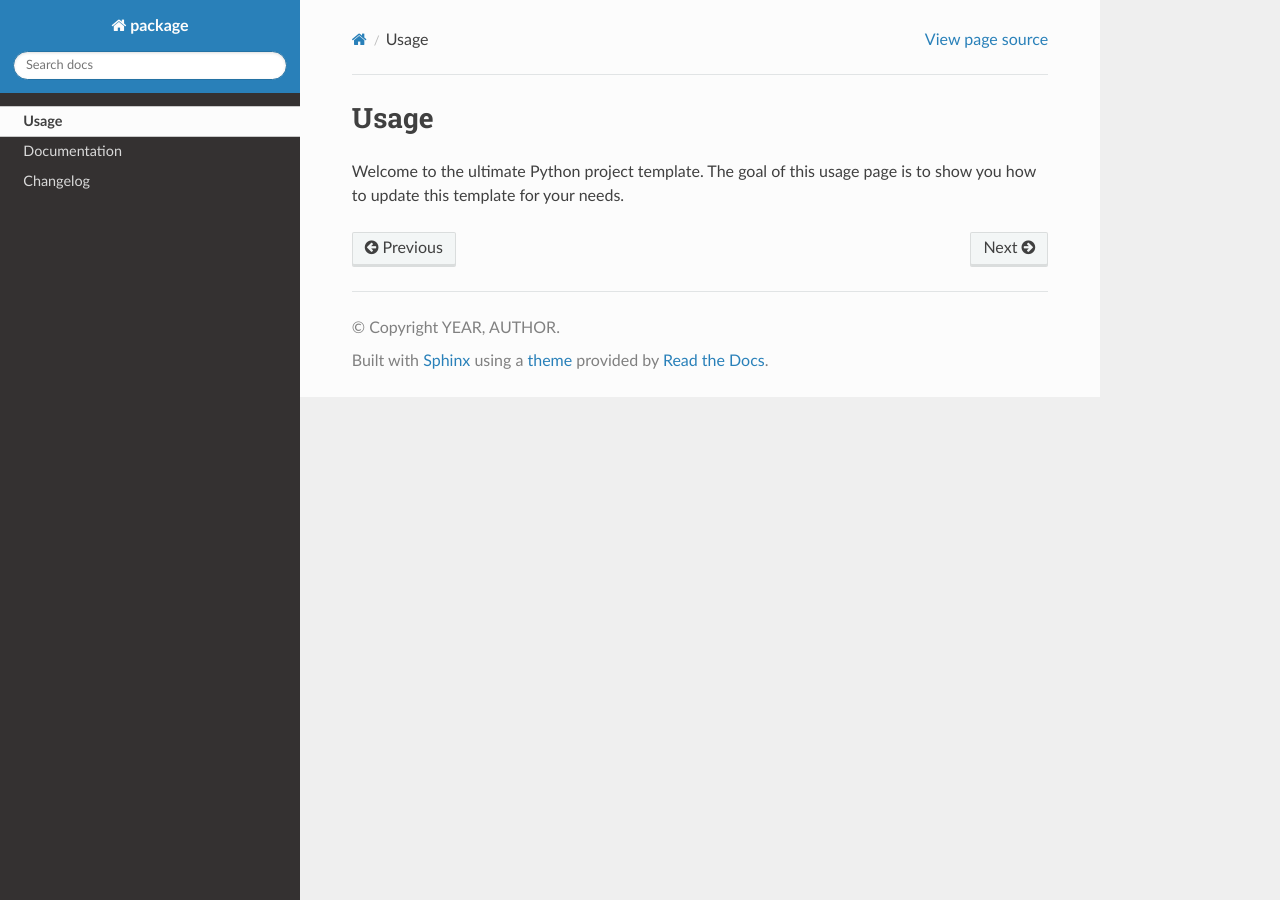
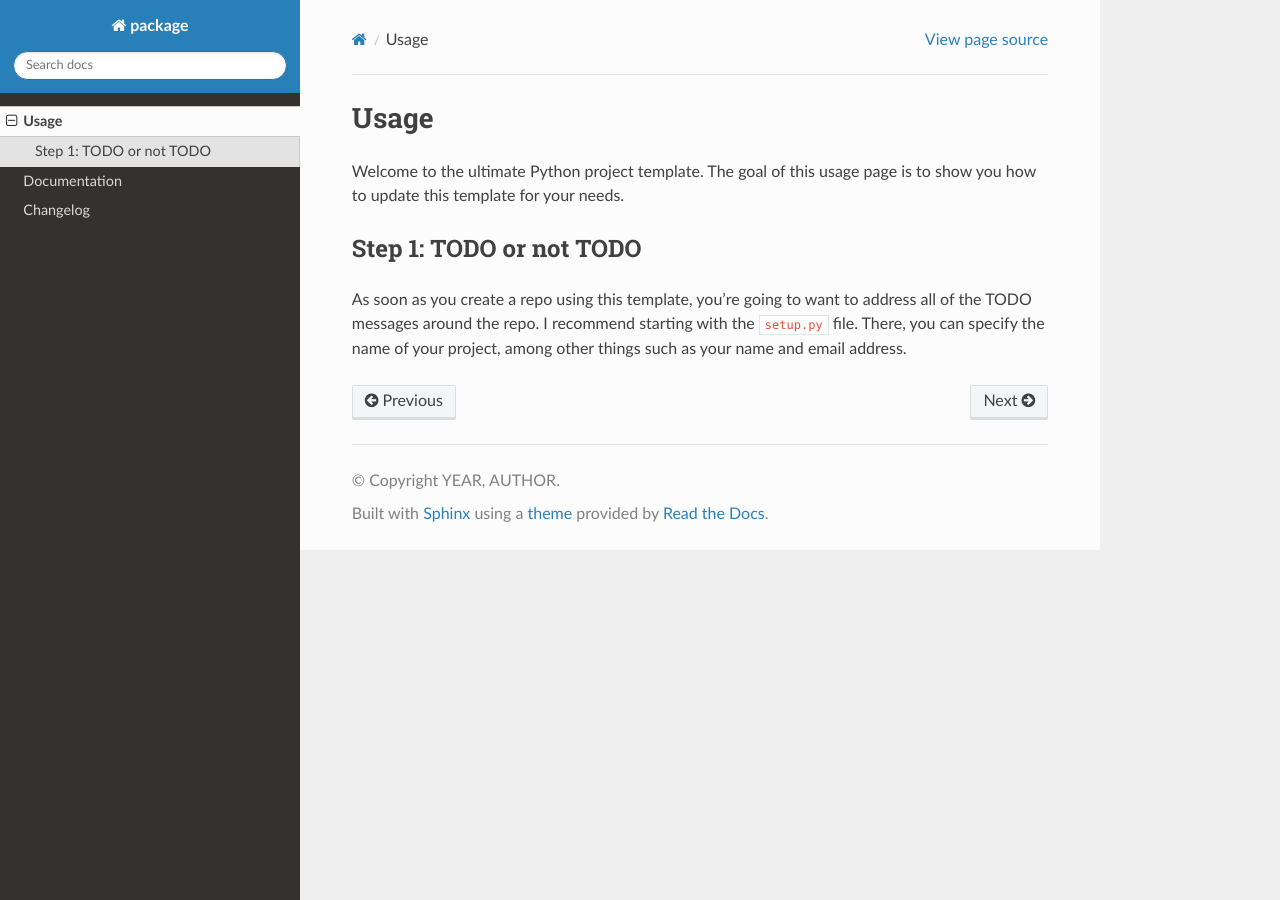
Before and after one commit to TheRenegadeCoder/ultimate-python-project-template, a Sphinx documentation site: the page built from docs/usage.rst, in a window 1280 px wide. Built offline with Sphinx 7.4.7 and the Read the Docs theme 2.0.0, drawn with Linux system fonts in a browser that asks for light colours.

Commit message:
Created a cool step 1

```diff
--- a/docs/usage.rst
+++ b/docs/usage.rst
@@ -4,3 +4,13 @@ Usage
 Welcome to the ultimate Python project template.
 The goal of this usage page is to show you how to
 update this template for your needs.
+
+Step 1: TODO or not TODO
+------------------------
+
+As soon as you create a repo using this template,
+you're going to want to address all of the TODO
+messages around the repo. I recommend starting with
+the ``setup.py`` file. There, you can specify the
+name of your project, among other things such as
+your name and email address.
```
